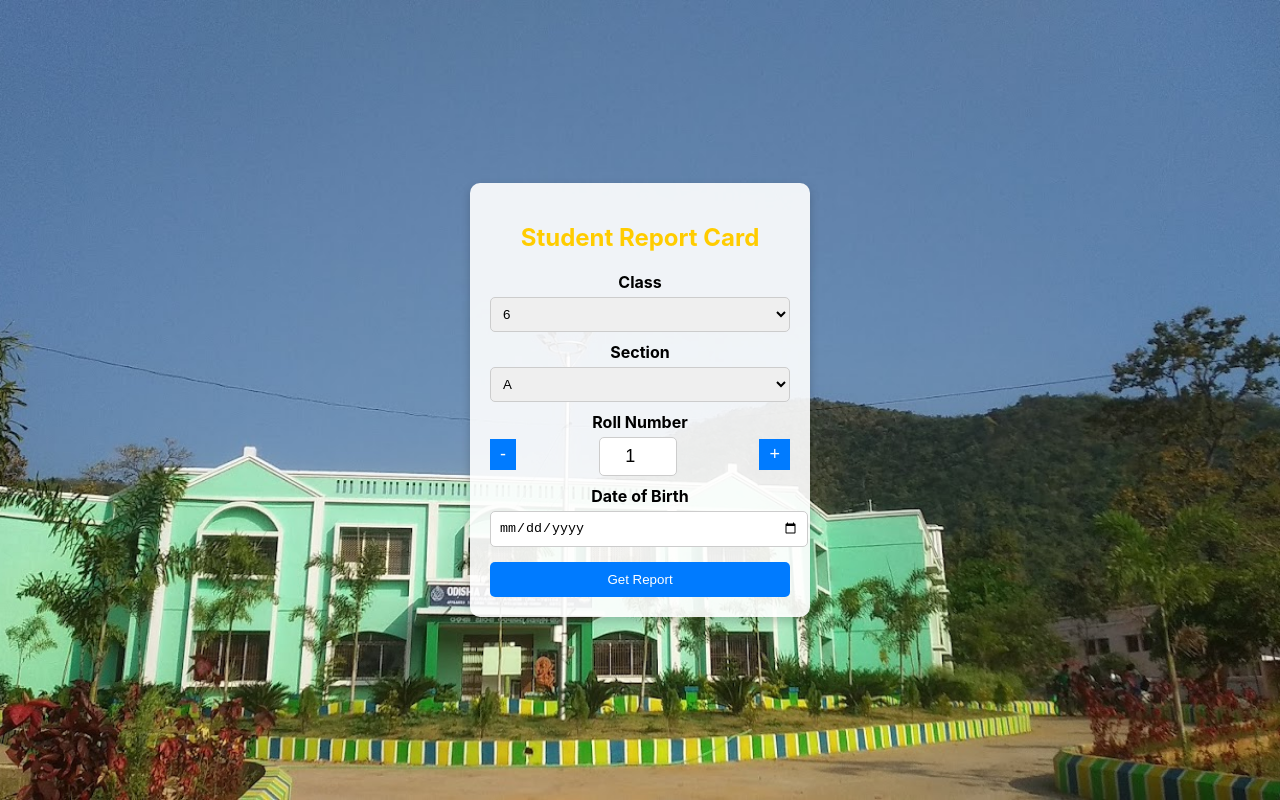
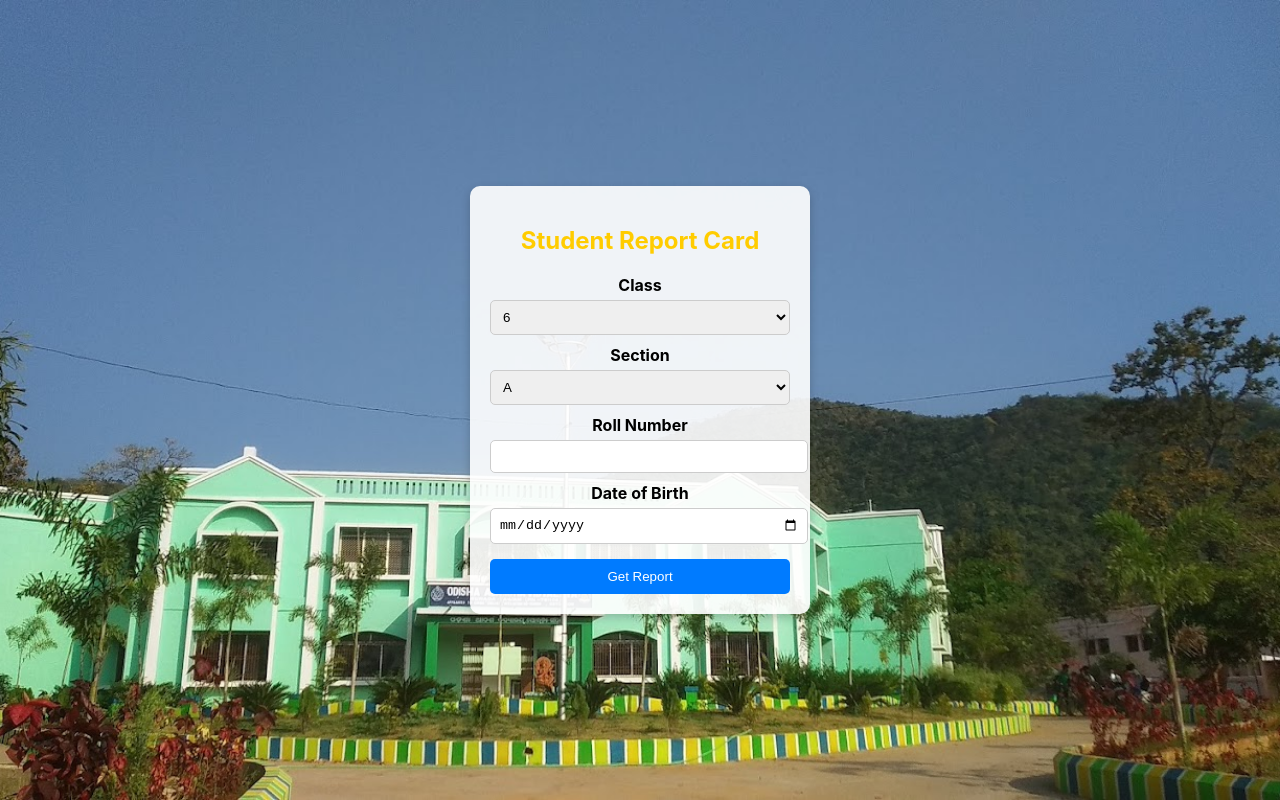
Before and after one commit to Sanatan-kisku/student-report-frontend, a React (Create React App) app: page / in a window 1280 px wide. Built offline with nearby package versions, Linux system fonts and the light colour scheme.

Commit message:
Change Roll No Format

```diff
--- a/src/components/GetReport.js
+++ b/src/components/GetReport.js
@@ -17,7 +17,7 @@ const GetReport = () => {
   const [form, setForm] = useState({
     class: "6",
     section: "A",
-    rollNumber: 1,
+    rollNumber: "",
     dob: "",
   });
   const [_, setReport] = useState(null);
@@ -25,10 +25,10 @@ const GetReport = () => {
 
   const fetchReport = async () => {
     const formattedDOB = form.dob.split("-").reverse().join(".");
-    const formattedClass = classMapping[form.class]; // Convert 6 to "VI", 7 to "VII", etc.
+    const formattedClass = classMapping[form.class];
 
     const formattedForm = {
-      class: formattedClass, // Send "VI" instead of 6
+      class: formattedClass,
       section: form.section.toUpperCase(),
       rollNumber: parseInt(form.rollNumber),
       dob: formattedDOB,
@@ -61,11 +61,12 @@ const GetReport = () => {
         </select>
 
         <label>Roll Number</label>
-        <div className="roll-number-box">
-          <button onClick={() => setForm({ ...form, rollNumber: Math.max(1, form.rollNumber - 1) })}>-</button>
-          <input type="number" value={form.rollNumber} readOnly />
-          <button onClick={() => setForm({ ...form, rollNumber: form.rollNumber + 1 })}>+</button>
-        </div>
+        <input
+          type="number"
+          value={form.rollNumber}
+          onChange={(e) => setForm({ ...form, rollNumber: e.target.value })}
+          min="1"
+        />
 
         <label>Date of Birth</label>
         <input type="date" onChange={(e) => setForm({ ...form, dob: e.target.value })} />
```
